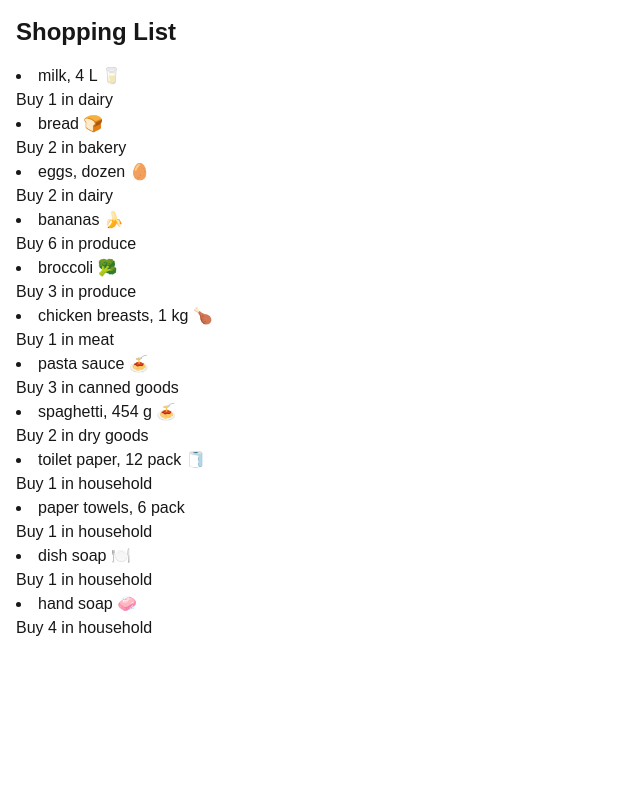
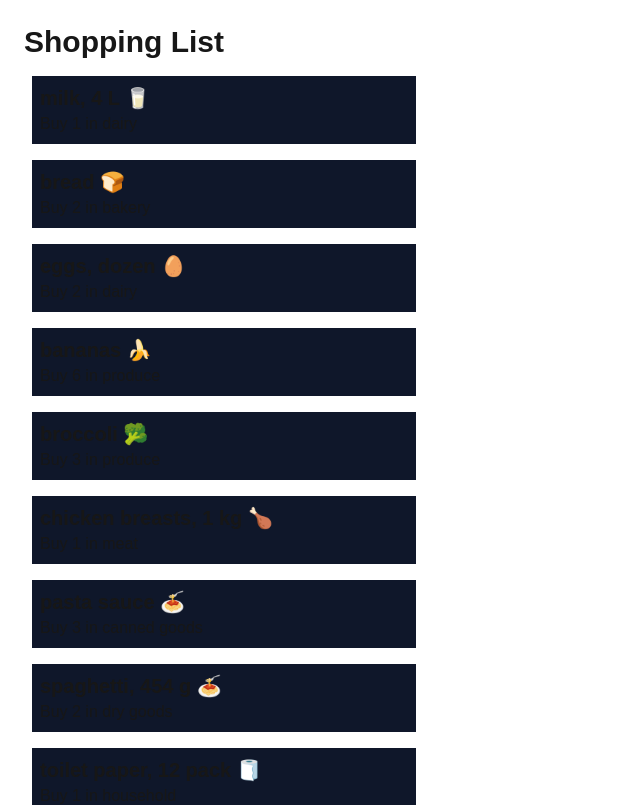
Before and after one commit to LSawford/cprg306-assignments, a Next.js app: page /week-3 in a window 1280 px wide. Shown: the top 805 px of the page, without its empty margins (0-640 px from the left). Built offline with nearby package versions, Linux system fonts and the light colour scheme.

Commit message:
Added some css
I added some css styling to all 3 files in the week 3 folder

```diff
--- a/app/week-3/item.js
+++ b/app/week-3/item.js
@@ -3,11 +3,13 @@ import ItemList from './item-list';
 
 function Item({name,quantity,category}) {
     return (
+        <ul className='p-2 m-4 bg-slate-900 max-w-sm'>
         <li>
-            {name}
+            <h2 className='text-xl font-bold'>{name}</h2>
             <p> Buy {quantity} in {category}</p>
+        </li>
 
-        </li>
+        </ul>
     );
 }
 
--- a/app/week-3/page.js
+++ b/app/week-3/page.js
@@ -4,7 +4,7 @@ import ItemList from './item-list.js';
 function Page() {
   return (
     <main className="p-4">
-      <h1 className="text-2xl font-bold mb-4">Shopping List</h1>
+      <h1 className="text-3xl font-bold m-2 ">Shopping List</h1>
       <ItemList />
     </main>
   );
```
